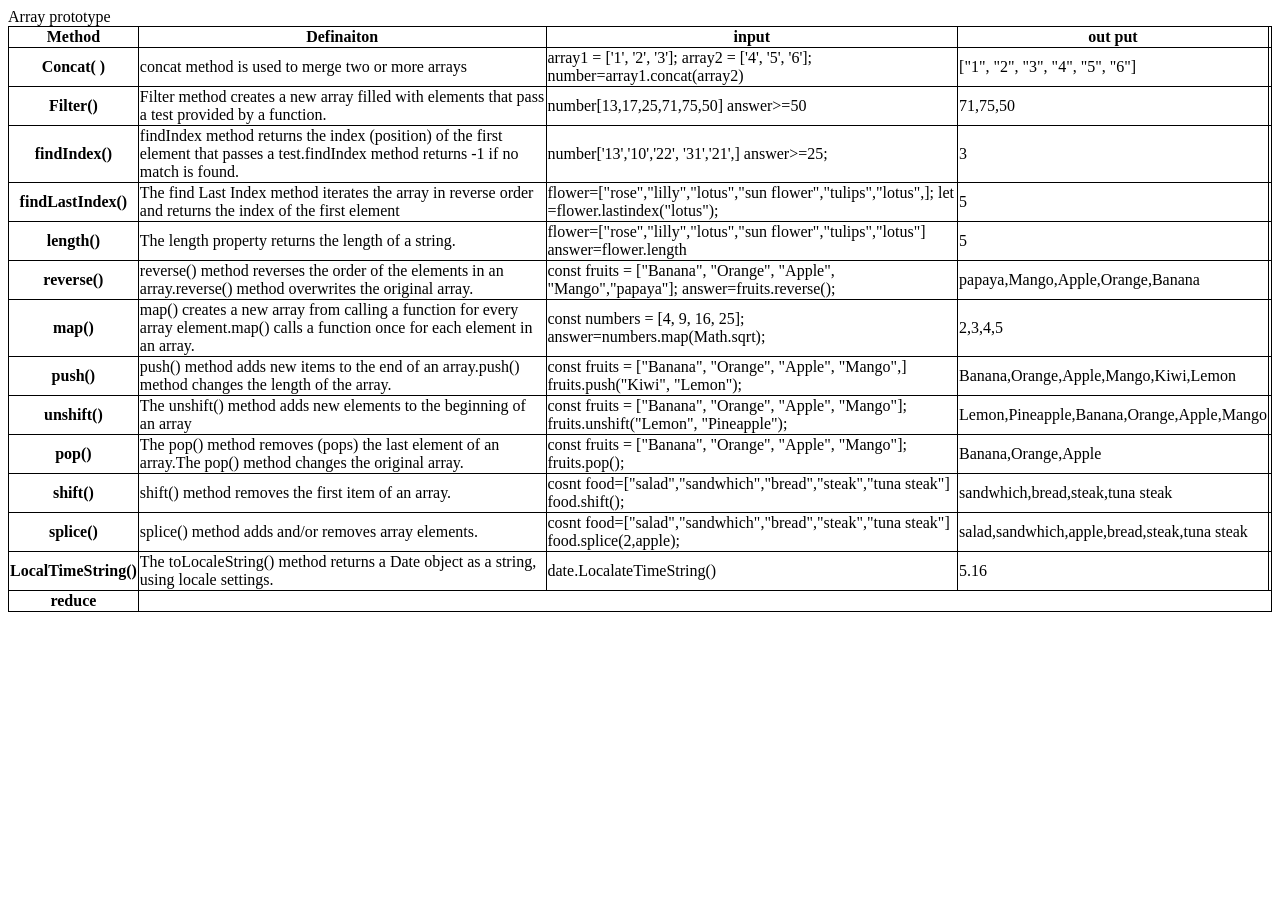
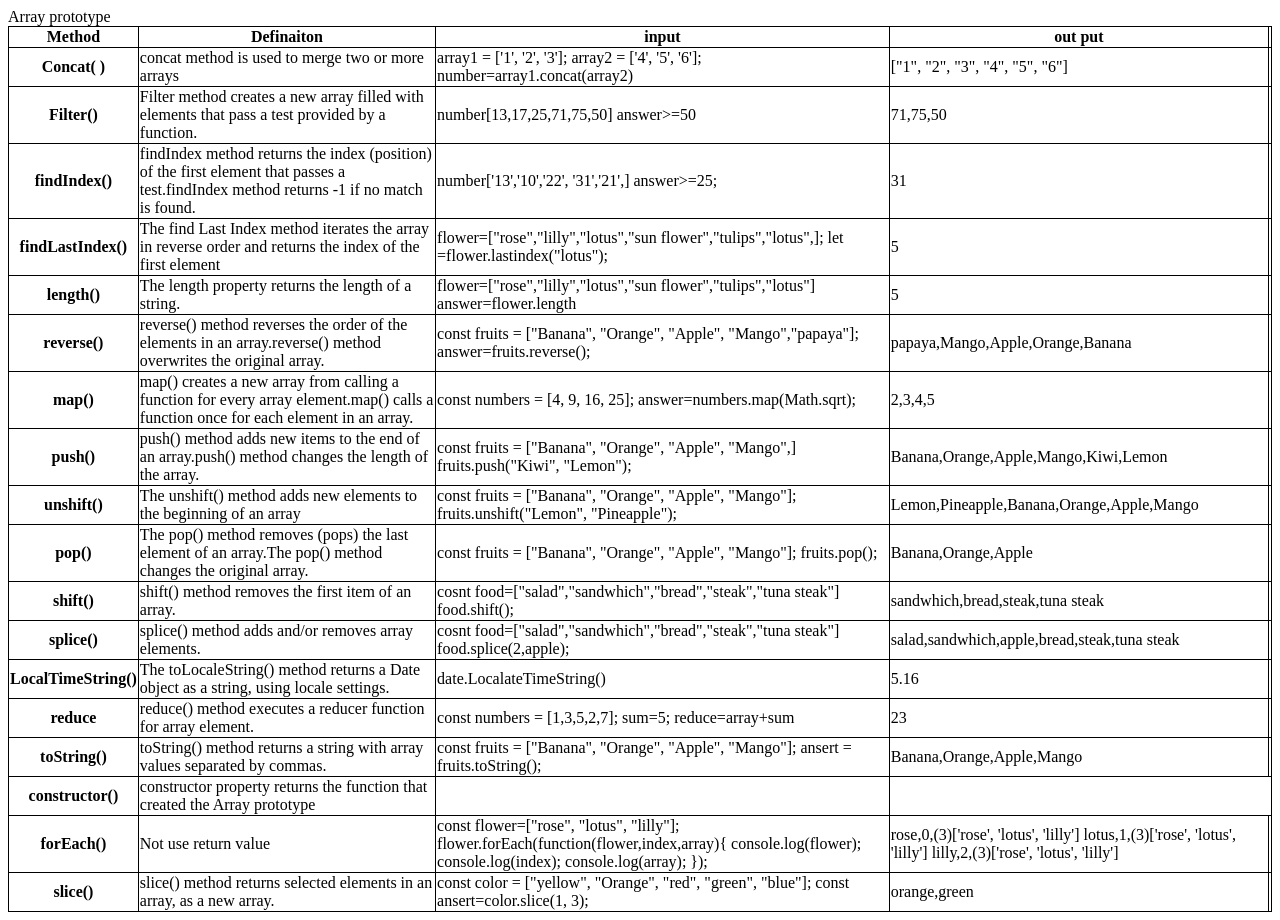
Before and after one commit to Anitha13500/practice-3, a plain HTML site: page taskjs/arrayprototype/arrayprototype.html in a window 1280 px wide. Before the commit the page ends 800 px from the top, so only its background shows below. Drawn offline with Linux system fonts and the light colour scheme.

Commit message:
add folder

```diff
--- a/taskjs/arrayprototype/arrayprototype.html
+++ b/taskjs/arrayprototype/arrayprototype.html
@@ -45,7 +45,7 @@
 					<td>findIndex method returns the index (position) of the first element that passes a test.findIndex method returns -1 if no match is found.</td>
 					<td>number['13','10','22', '31','21',]
 					answer>=25;</td>
-					<td>3</td>
+					<td>31</td>
 
 				</tr>
 				<tr>
@@ -120,7 +120,50 @@
 				</tr>
 				<tr>
 					<th>reduce</th>
-					<tr>
+					<td>reduce() method executes a reducer function for array element.</td>
+					<td>const numbers = [1,3,5,2,7];
+					sum=5;
+					reduce=array+sum</td>
+					<td>23</td>
+				</tr>
+				<!-- <tr>
+					<th>index Of()</th>
+					<td>indexOf() method returns the first index (position) of a specified value.</td>
+					<td>
+
+				</tr> -->
+				<tr>
+					<th>toString()</th>
+					<td>toString() method returns a string with array values separated by commas.</td>
+					<td>const fruits = ["Banana", "Orange", "Apple", "Mango"];
+					ansert = fruits.toString();</td>
+					<td>Banana,Orange,Apple,Mango</td>
+
+				</tr>
+				<tr>
+					<th>constructor()</th>
+					<td>constructor property returns the function that created the Array prototype</td>
+					<td>
+				</tr>
+				<tr>
+					<th>forEach()</th>
+					<td>Not use return value</td>
+					<td>const flower=["rose", "lotus", "lilly"];
+					flower.forEach(function(flower,index,array){
+					console.log(flower);
+					console.log(index);
+					console.log(array);
+					});</td>
+					<td>rose,0,(3)['rose', 'lotus', 'lilly']
+					lotus,1,(3)['rose', 'lotus', 'lilly']
+					lilly,2,(3)['rose', 'lotus', 'lilly']</td>
+				</tr>
+				<tr>
+					<th>slice()</th>
+					<td>slice() method returns selected elements in an array, as a new array.</td>
+					<td>const color = ["yellow", "Orange", "red", "green", "blue"];
+					const ansert=color.slice(1, 3);</td>
+					<td>orange,green</td>
 				</tr>
 	</table>
 </body>
```
Also changed, not shown: taskjs/forin/index.html (added, +53 -0 lines), taskjs/object/object.html (+1 -2 lines), taskjs/objectarr/object.html (added, +19 -0 lines), taskjs/time/index.html (added, +40 -0 lines), taskjs/task2/index.html (line endings or trailing spaces).
